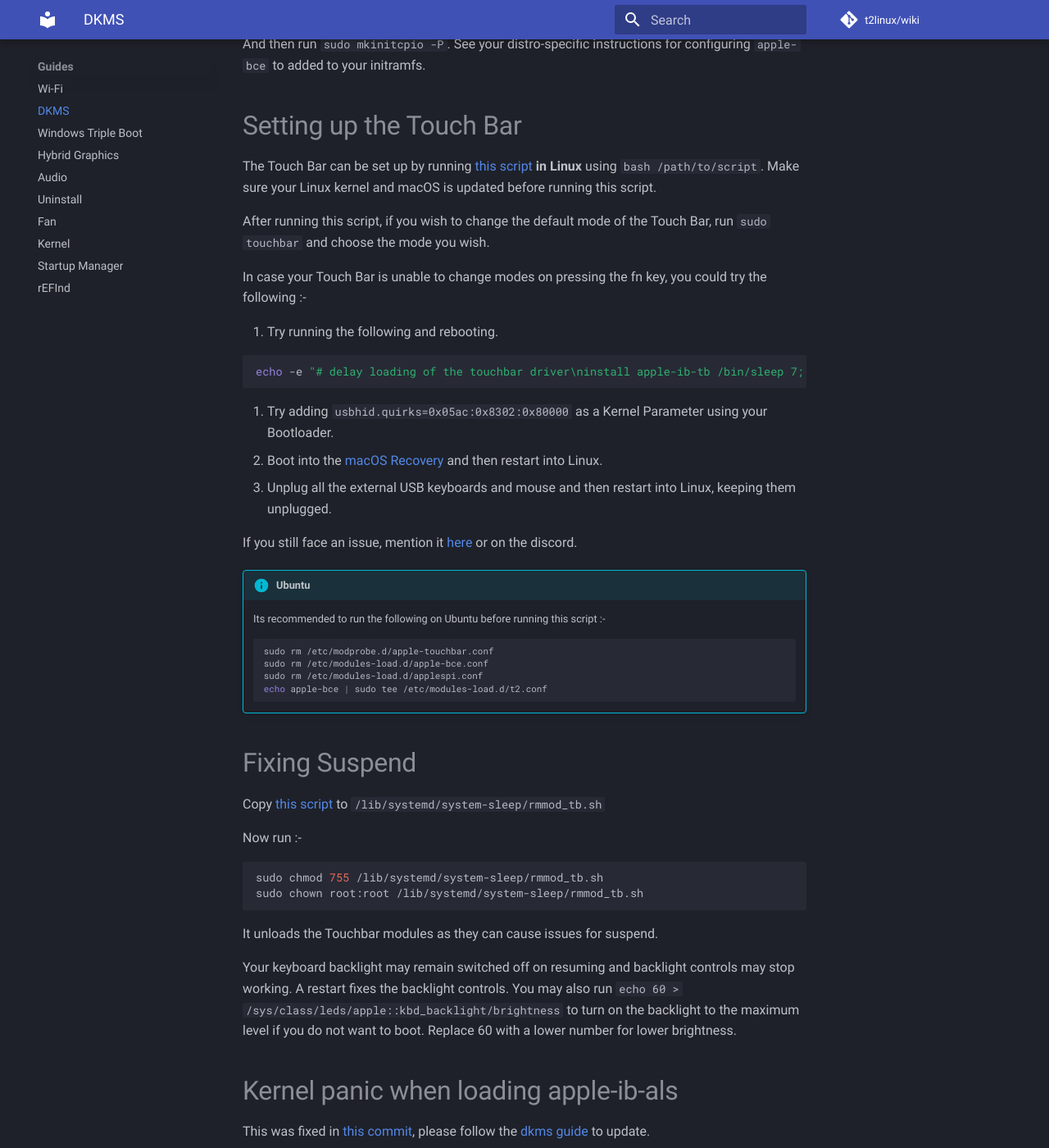
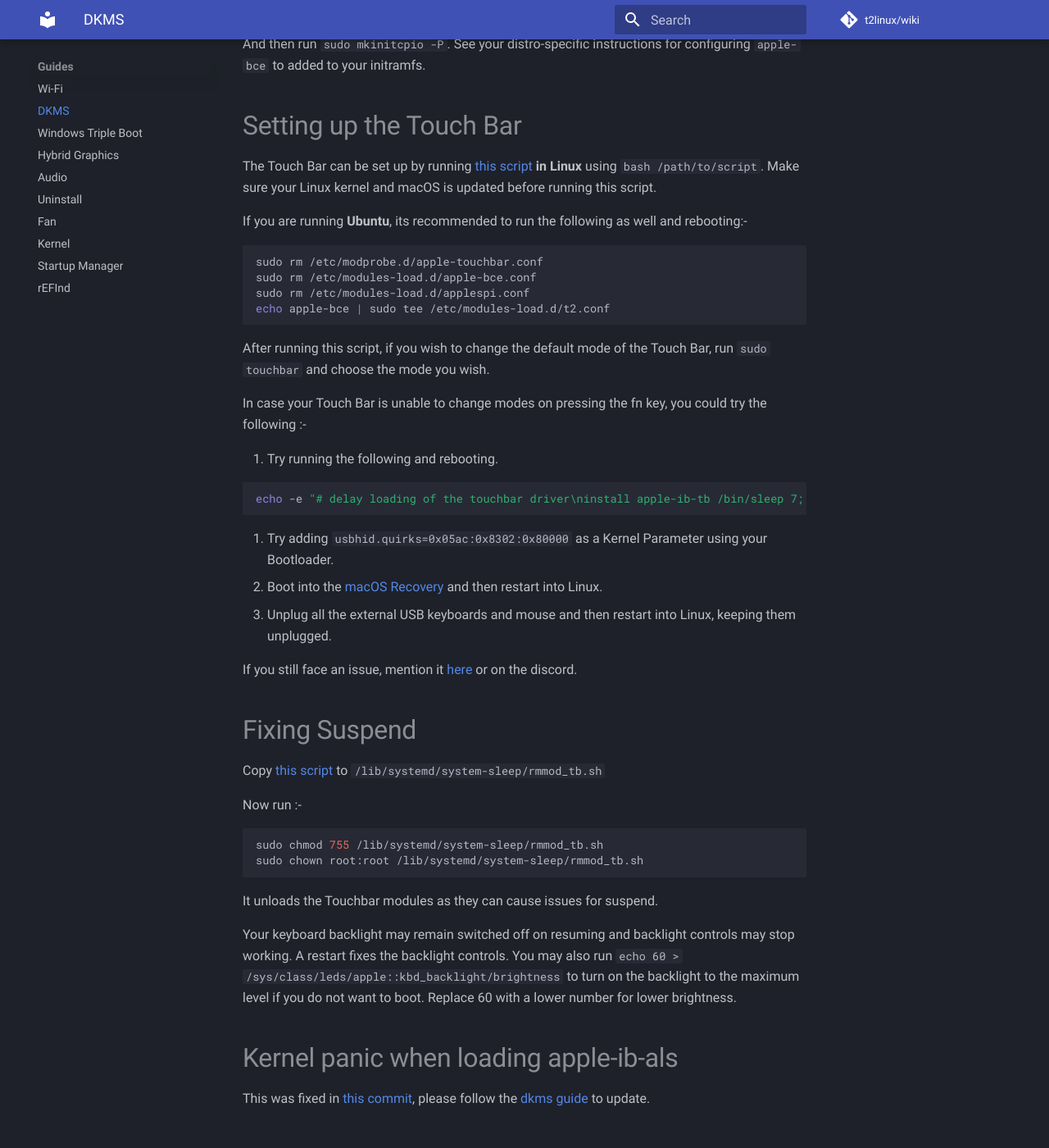
Before and after one commit to t2linux/wiki, an MkDocs documentation site: the page built from docs/guides/dkms.md, in a window 1280 px wide and 1400 px high, scrolled down 2825 px. Shown: the whole window at 82% size. Built offline with MkDocs 1.6.1 and Material for MkDocs 9.7.7, drawn with Linux system fonts in a browser that asks for light colours; comment, search, counter and statistics services are not loaded; part of the change alters nothing that is shown.

Commit message:
Move Ubuntu instructions in the main paragraph.

````diff
--- a/docs/guides/dkms.md
+++ b/docs/guides/dkms.md
@@ -105,6 +105,15 @@ See your distro-specific instructions for configuring `apple-bce` to added to yo
 
 The Touch Bar can be set up by running [this script](../tools/touchbar.sh) **in Linux** using `bash /path/to/script`. Make sure your Linux kernel and macOS is updated before running this script.
 
+If you are running **Ubuntu**, its recommended to run the following as well and rebooting:-
+
+```sh
+sudo rm /etc/modprobe.d/apple-touchbar.conf
+sudo rm /etc/modules-load.d/apple-bce.conf
+sudo rm /etc/modules-load.d/applespi.conf
+echo apple-bce | sudo tee /etc/modules-load.d/t2.conf
+```
+
 After running this script, if you wish to change the default mode of the Touch Bar, run `sudo touchbar` and choose the mode you wish.
 
 In case your Touch Bar is unable to change modes on pressing the fn key, you could try the following :-
@@ -120,16 +129,6 @@ In case your Touch Bar is unable to change modes on pressing the fn key, you cou
 4. Unplug all the external USB keyboards and mouse and then restart into Linux, keeping them unplugged.
 
 If you still face an issue, mention it [here](https://github.com/t2linux/wiki/issues) or on the discord.
-
-!!! info "Ubuntu"
-    Its recommended to run the following on Ubuntu before running this script :-
-
-    ```sh
-    sudo rm /etc/modprobe.d/apple-touchbar.conf
-    sudo rm /etc/modules-load.d/apple-bce.conf
-    sudo rm /etc/modules-load.d/applespi.conf
-    echo apple-bce | sudo tee /etc/modules-load.d/t2.conf
-    ```
 
 # Fixing Suspend
 
````
